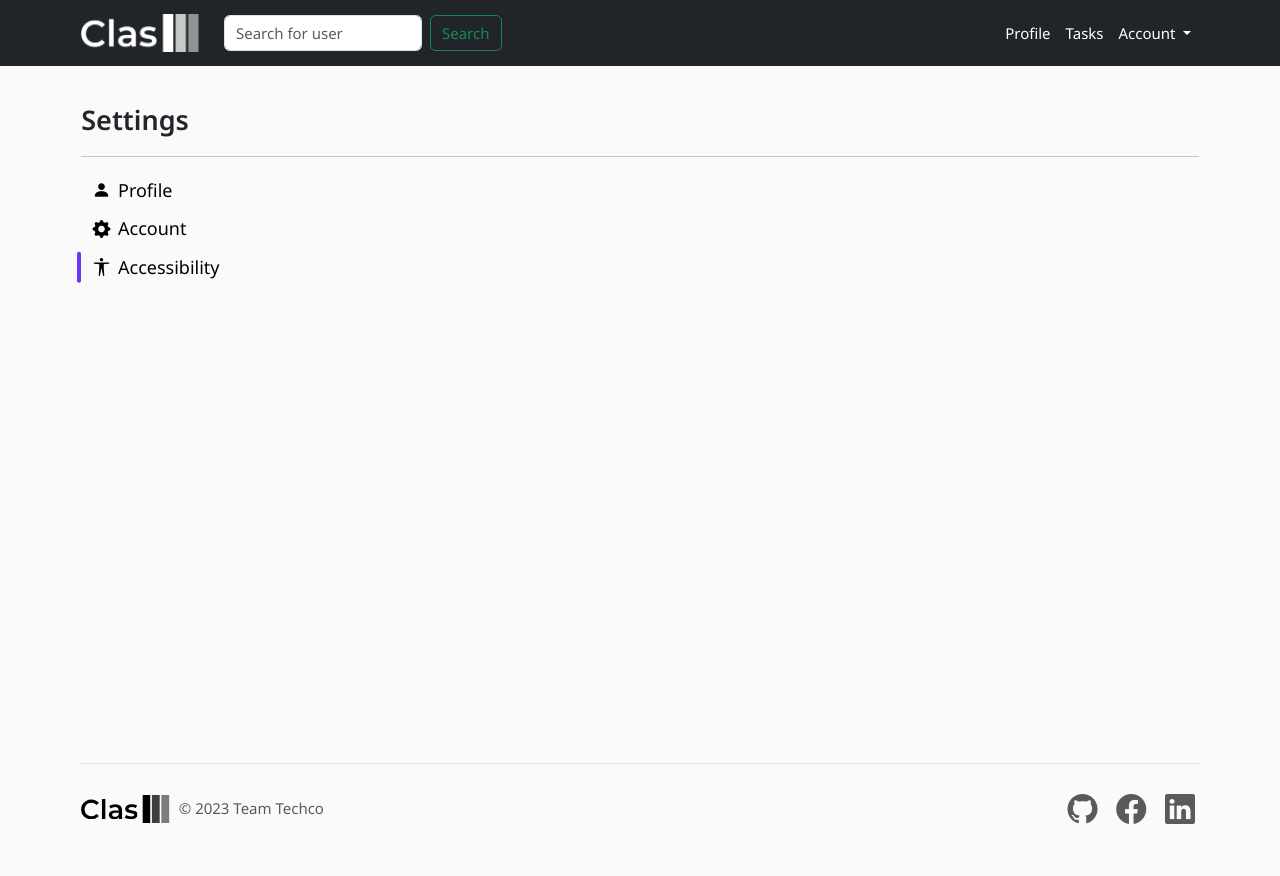
After one commit to Techco-org/Clas, a Flask app: template website/templates/accessibility-setting.html in a window 1280 px wide. The commit adds this page. Run offline with Flask 3, Linux system fonts and the light colour scheme; the template is opened without the code that fills it, so the values that code supplies are empty.

Commit message:
modified

```diff
--- /dev/null
+++ b/website/templates/accessibility-setting.html
@@ -0,0 +1,21 @@
+{% extends 'settings.html' %}
+{% block title %}
+    <title>Accessibility</title>
+    <style>
+        .accessibility-setting::before{
+            border-radius: 1em;
+            margin-top: auto;
+            position: absolute;
+            content: "";
+            top: 50%;
+            transform: translateY(-50%);
+            left: -0.3em;
+            background-color: var(--main-purple);
+            width: 0.3em;
+            height: 80%;
+        }
+    </style>
+{% endblock %}
+{% block setting %}
+
+{% endblock %}
--- a/website/templates/search.html
+++ b/website/templates/search.html
@@ -7,7 +7,7 @@
     <div class="d-flex position-relative flex-column w-100">
         {% if not results %}
             <div class="d-flex position-relative justify-content-center w-100" style="height: 80vh;">
-                <img src="{{ url_for('static', filename='images/no-results.png' ) }}" alt="" class="rounded-3 object-fit-cover" style="height: 70%;">
+                <img src="{{ url_for('static', filename='images/no-results.png' ) }}" alt="" class="rounded-3 object-fit-cover w-100" style="height: 70%;">
             </div>
         {% else %}
         {% for user in results %}
--- a/website/templates/settings.html
+++ b/website/templates/settings.html
@@ -1,26 +1,26 @@
 {% extends 'main.html' %}
 {% block meta %}
-    <title>Clas | Settings</title>
+    {% block title %}{% endblock %}
     <link rel="stylesheet" href="{{ url_for('static', filename='css/settings.css' ) }}">
 {% endblock %}
 {% block section %}
-    <div class="d-flex flex-column w-100">
+    <div class="d-flex flex-column justify-content-center w-100">
         <section>
             <div class="headline">
                 <p class="space-none text-headline">Settings</p>
             </div>
             <hr class="w-100">
             <div class="row">
-                <div class="col-10 col-lg-3 col-sm-10">
+                <div class="col-12 col-lg-3 col-sm-12">
                     <div>
-                        <ul class="list-unstyled">
-                            <li class="setting-item rounded-3"><a href="" class="display-sm-fs text-decoration-none text-black btn no-border w-100 text-start"><i class="bi bi-person-fill me-2"></i>Profile</li></a>
-                            <li class="setting-item rounded-3"><a href="" class="display-sm-fs text-decoration-none text-black btn no-border w-100 text-start"><i class="bi bi-gear-fill me-2"></i>Account</li></a>
-                            <li class="setting-item rounded-3"><a href="" class="display-sm-fs text-decoration-none text-black btn no-border w-100 text-start"><i class="bi bi-universal-access me-2"></i>Accessibility</li></a>
+                        <ul class="list-unstyled w-100">
+                            <li class="setting-item rounded-3 profile-setting position-relative"><a href="{{ url_for('views.profile_setting' ) }}" class="display-md-fs text-decoration-none text-black btn no-border w-100 text-start"><i class="bi bi-person-fill me-2"></i>Profile</li></a>
+                            <li class="setting-item rounded-3 account-setting position-relative"><a href="{{ url_for('views.account_setting' ) }}" class="display-md-fs text-decoration-none text-black btn no-border w-100 text-start"><i class="bi bi-gear-fill me-2"></i>Account</li></a>
+                            <li class="setting-item rounded-3 accessibility-setting position-relative"><a href="{{ url_for('views.accessibility_setting' ) }}" class="display-md-fs text-decoration-none text-black btn no-border w-100 text-start"><i class="bi bi-universal-access me-2"></i>Accessibility</li></a>
                         </ul>
                     </div>
                 </div>
-                <div class="col-9 position-relative">
+                <div class="col-12 col-lg-9 col-sm-12 position-relative">
                     {% block setting %}{% endblock %}
                 </div>
             </div>
```
Also changed, not shown: website/templates/account-setting.html (added, +47 -0 lines), website/templates/profile-setting.html (added, +21 -0 lines), website/templates/profile.html (+5 -5 lines).
